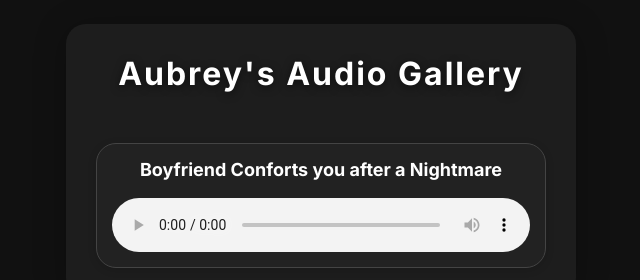
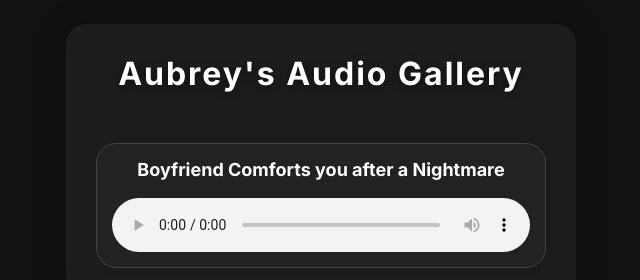
Before and after one commit to CatAubrey/AudioGallery, a plain HTML site: page index.html in a window 1280 px wide. Shown: the part 224-504 px from the top of the page, 319-959 px from the left. Drawn offline with Linux system fonts and the light colour scheme.

Commit message:
minor spelling mistake 💔

```diff
--- a/index.html
+++ b/index.html
@@ -16,7 +16,7 @@
 
         <div class="audios">
             <div class="audio">
-                <h2>Boyfriend Conforts you after a Nightmare</h2>
+                <h2>Boyfriend Comforts you after a Nightmare</h2>
                 <audio controls>
                     <source src="audios/Boyfriend Conforts you after a Nightmare.mp3" type="audio/mpeg">
                 </audio>
```
